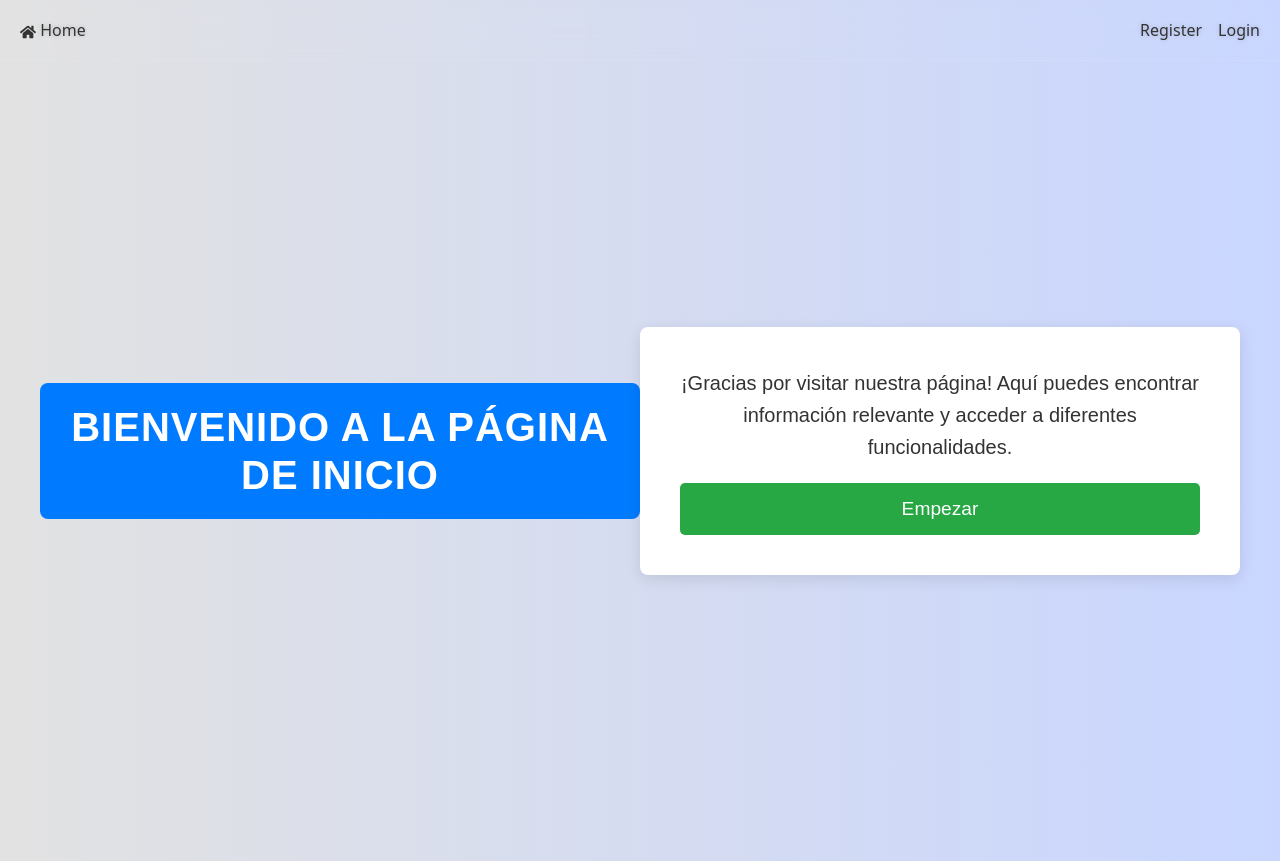
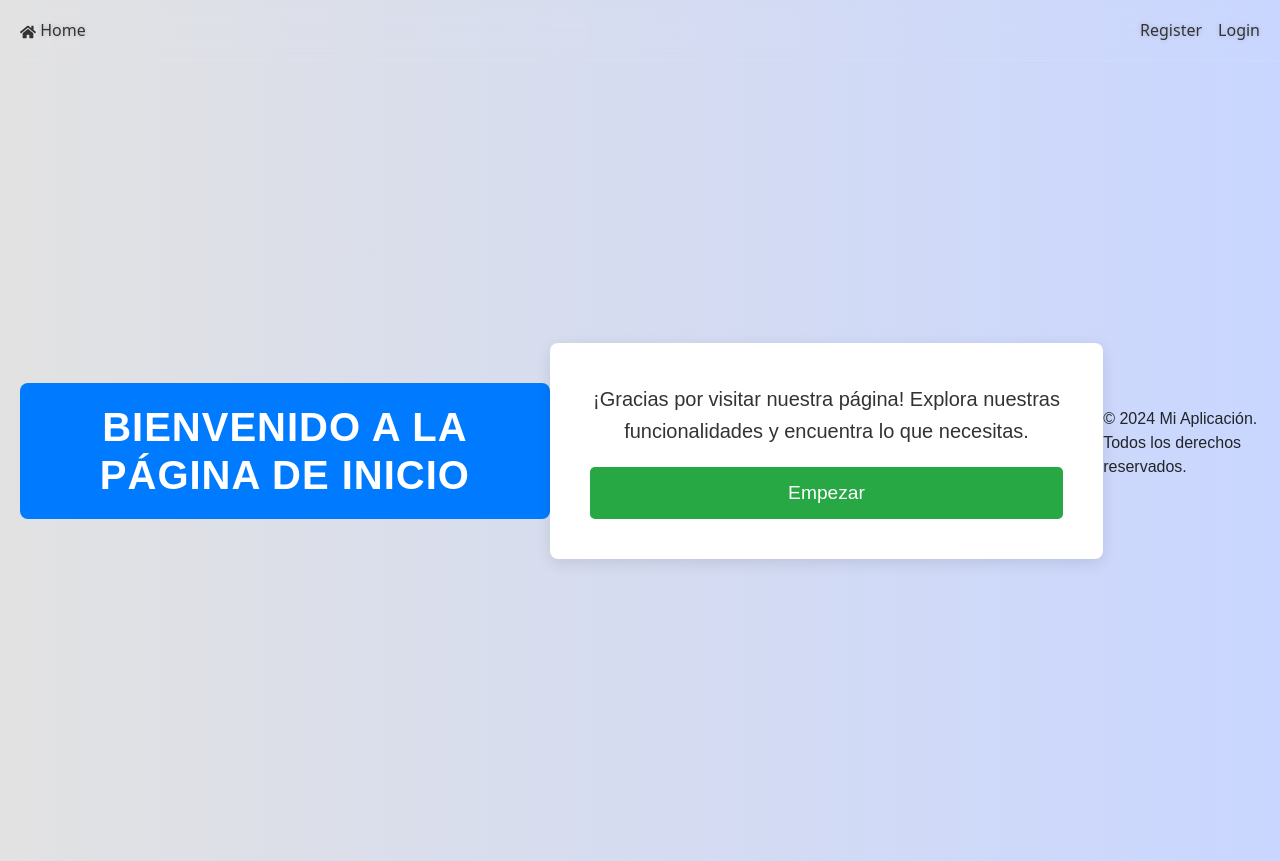
Before and after one commit to valentintic/Charlas-tecnicas, a React (Vite) app: page / in a window 1280 px wide. Built offline with nearby package versions, Linux system fonts and the light colour scheme.

Commit message:
arreglos codigo valentin

```diff
--- a/src/Router.jsx
+++ b/src/Router.jsx
@@ -1,23 +1,36 @@
 import { Component } from 'react';
-import { BrowserRouter, Route, Routes } from 'react-router-dom';
+import { BrowserRouter, Route, Routes, Navigate } from 'react-router-dom';
 import MenuComponent from './components/display/MenuComponent';
 import HomeComponent from './components/display/HomeComponent';
 import CharlasComponent from './components/charlas/CharlasComponent';
 import LoginComponent from './components/authentication/login/LoginComponent';
 import FormCharlas from './components/charlas/FormCharlas';
 
+// Función para verificar si el usuario está autenticado
+const isAuthenticated = () => {
+    return !!localStorage.getItem('token'); // Cambia según cómo guardas el token
+};
+
+const PrivateRoute = ({ element }) => {
+    return isAuthenticated() ? element : <Navigate to="/login" />;
+};
+
+const PublicRoute = ({ element }) => {
+    return isAuthenticated() ? <Navigate to="/" /> : element;
+};
+
 export default class Router extends Component {
     render() {
         return (
-            <BrowserRouter Router= {this.props.router}>
-                <MenuComponent/>
+            <BrowserRouter>
+                <MenuComponent />
                 <Routes>
-                    <Route path={"/"} element={<HomeComponent/>} />
-                    <Route path={"/login"} element={<LoginComponent/>} />
-                    <Route path={"/charlas"} element={<CharlasComponent/>} />
-                    <Route path={"/create/charla"} element={<FormCharlas/>} />
+                    <Route path="/" element={<HomeComponent />} />
+                    <Route path="/login" element={<PublicRoute element={<LoginComponent />} />} />
+                    <Route path="/charlas" element={<PrivateRoute element={<CharlasComponent />} />} />
+                    <Route path="/create/charla" element={<PrivateRoute element={<FormCharlas />} />} />
                 </Routes>
             </BrowserRouter>
-        )
+        );
     }
 }
--- a/src/components/display/HomeComponent.jsx
+++ b/src/components/display/HomeComponent.jsx
@@ -1,8 +1,7 @@
-import React, { Component } from 'react';
-import styles from './HomeComponent.module.css'; // Asegúrate de tener este archivo CSS
+import React from 'react';
+import styles from './HomeComponent.module.css'; // Archivo CSS modular
 
-export default class HomeComponent extends Component {
-  render() {
+const HomeComponent = () => {
   return (
     <div className={styles.homeContainer}>
       <header className={styles.header}>
@@ -11,11 +10,18 @@ export default class HomeComponent extends Component {
 
       <section className={styles.welcomeSection}>
         <p className={styles.welcomeText}>
-            ¡Gracias por visitar nuestra página! Aquí puedes encontrar información relevante y acceder a diferentes funcionalidades.
+          ¡Gracias por visitar nuestra página! Explora nuestras funcionalidades y encuentra lo que necesitas.
         </p>
-          <button className={styles.primaryButton}>Empezar</button>
+        <button className={styles.primaryButton} onClick={() => alert('¡Bienvenido!')}>
+          Empezar
+        </button>
       </section>
+
+      <footer className={styles.footer}>
+        <p>&copy; {new Date().getFullYear()} Mi Aplicación. Todos los derechos reservados.</p>
+      </footer>
     </div>
   );
-  }
-}
+};
+
+export default HomeComponent;
--- a/src/services/Rondas.js
+++ b/src/services/Rondas.js
@@ -3,7 +3,7 @@ import axiosApi from "./Axios";
 
 export const getRondas = async () => {
     try {
-        const request = await axiosApi.get("api/rondas");
+        const request = await axiosApi.get("api/rondas/rondascurso");
         return request.data;
     } catch (err) {
         console.log("Error getting rondas", err);
```
Also changed, not shown: src/components/display/HomeComponent.module.css (indentation only). Lines whose indentation alone changed are shown as unchanged.
